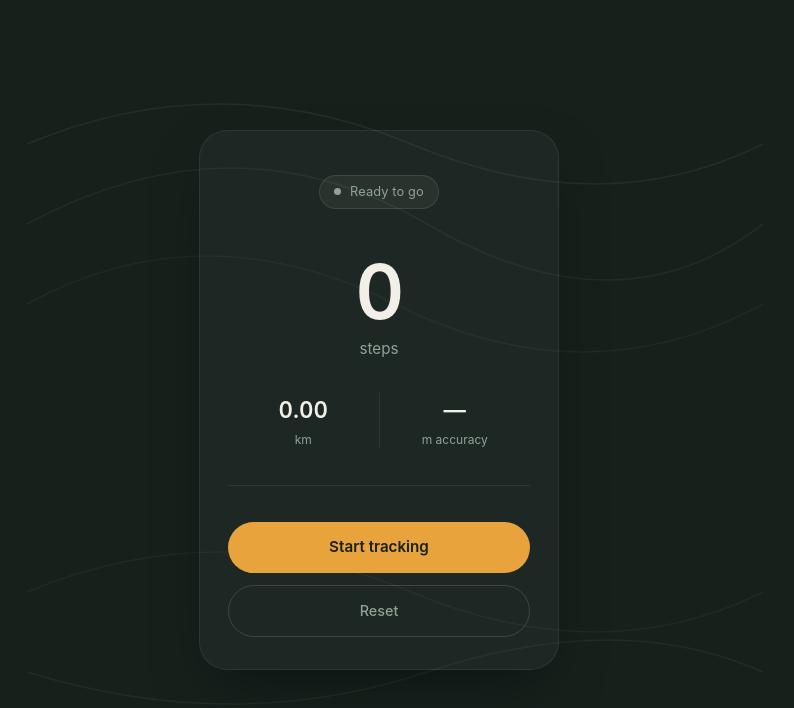
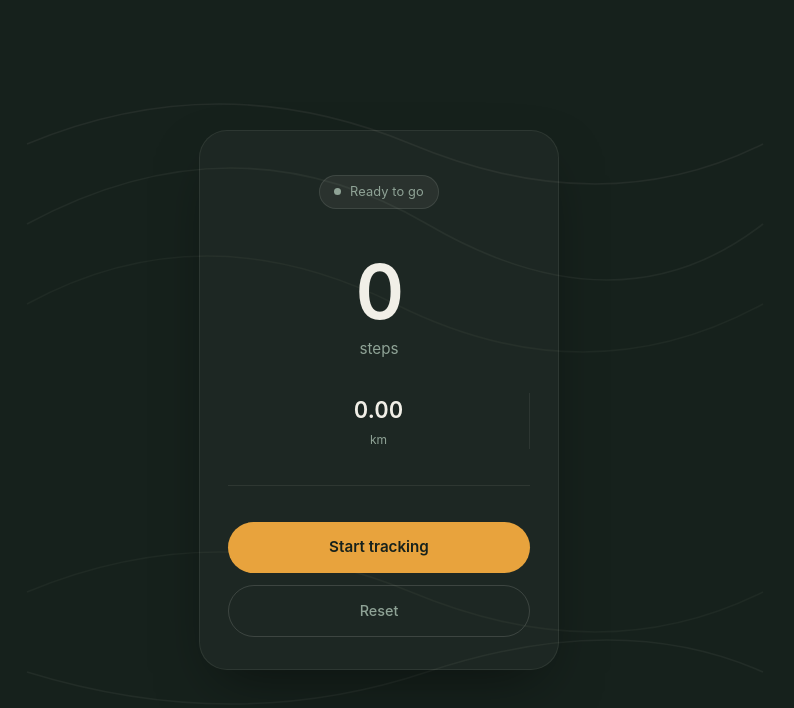
Before and after one commit to omkale1719/step_counter, a Next.js app: page / in a window 1280 px wide. Shown: the top 708 px of the page, without its empty margins (261-1055 px from the left). Built offline with nearby package versions, Linux system fonts and the light colour scheme.

Commit message:
modify files

```diff
--- a/component/StepCounter/index.tsx
+++ b/component/StepCounter/index.tsx
@@ -124,12 +124,12 @@ export default function StepCounter() {
             <span style={styles.statUnit}>km</span>
           </div>
           <div style={styles.statDivider} />
-          <div className="stat-block" style={styles.statBlock}>
+          {/* <div className="stat-block" style={styles.statBlock}>
             <span style={styles.statValue}>
               {geo.accuracy !== null ? `±${geo.accuracy.toFixed(0)}` : '—'}
             </span>
             <span style={styles.statUnit}>m accuracy</span>
-          </div>
+          </div> */}
         </div>
 
         {/* Buttons */}
```
